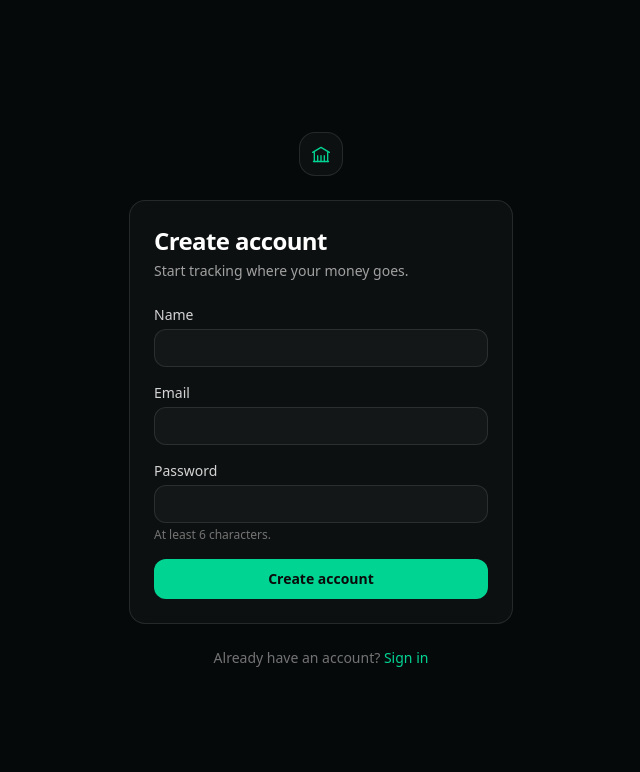
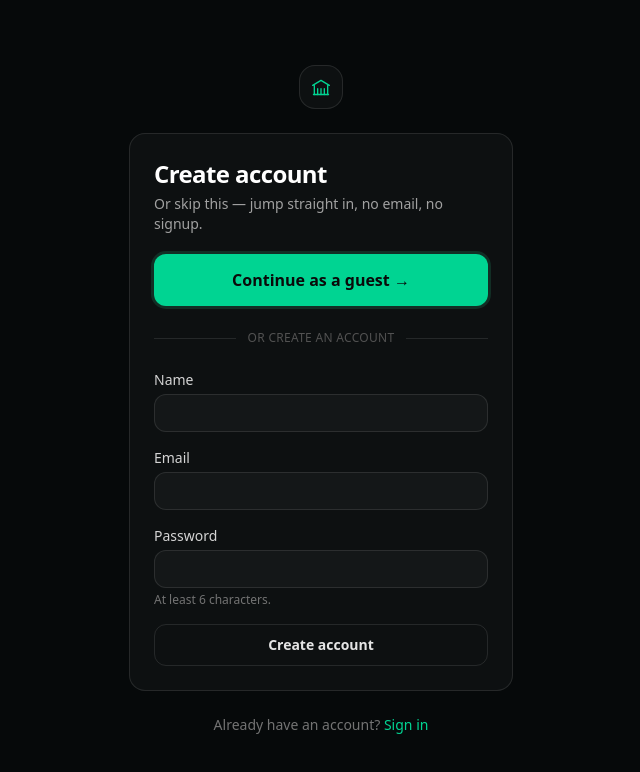
Before and after one commit to UsernameTaken411/Budget-Buddy, a React (Vite) app in the folder frontend/: page /signup in a window 1280 px wide. Shown: the top 772 px of the page, without its empty margins (319-959 px from the left). Built offline with nearby package versions, Linux system fonts and the light colour scheme; no server answers.

Commit message:
Add the same guest CTA to the Signup page

```diff
--- a/frontend/src/pages/Signup.jsx
+++ b/frontend/src/pages/Signup.jsx
@@ -2,6 +2,7 @@ import { useState } from "react";
 import { Link, Navigate, useNavigate } from "react-router-dom";
 import { useAuth } from "../services/auth.jsx";
 import { BankIcon } from "../components/icons.jsx";
+import { randomGuest } from "../services/guestAccount.js";
 
 export default function Signup() {
   const { signUp, session, loading } = useAuth();
@@ -13,8 +14,27 @@ export default function Signup() {
   const [error, setError] = useState(null);
   const [needsConfirm, setNeedsConfirm] = useState(false);
   const [submitting, setSubmitting] = useState(false);
+  const [demoLoading, setDemoLoading] = useState(false);
 
   if (!loading && session) return <Navigate to="/transactions" replace />;
+
+  async function handleGuest() {
+    setError(null);
+    setDemoLoading(true);
+    try {
+      const { email: guestEmail, password: guestPassword } = randomGuest();
+      const result = await signUp(guestEmail, guestPassword, "Guest");
+      if (!result.session) {
+        setError("Guest mode isn't available right now. Please sign up with an email instead.");
+        return;
+      }
+      navigate("/transactions", { replace: true });
+    } catch (err) {
+      setError(err.message || "Could not start as a guest.");
+    } finally {
+      setDemoLoading(false);
+    }
+  }
 
   async function handleSubmit(e) {
     e.preventDefault();
@@ -85,9 +105,24 @@ export default function Signup() {
           <h1 className="mb-1 text-2xl font-bold tracking-tight text-white">
             Create account
           </h1>
-          <p className="mb-6 text-sm text-neutral-400">
-            Start tracking where your money goes.
+          <p className="mb-5 text-sm text-neutral-400">
+            Or skip this — jump straight in, no email, no signup.
           </p>
+
+          <button
+            type="button"
+            onClick={handleGuest}
+            disabled={demoLoading}
+            className="w-full rounded-xl bg-emerald-400 px-4 py-3.5 text-base font-bold text-neutral-950 shadow-[0_0_0_3px_rgba(52,211,153,0.15)] transition hover:bg-emerald-300 disabled:opacity-50"
+          >
+            {demoLoading ? "Setting up your guest account…" : "Continue as a guest →"}
+          </button>
+
+          <div className="my-6 flex items-center gap-3 text-xs font-medium uppercase tracking-wide text-neutral-600">
+            <span className="h-px flex-1 bg-white/10" />
+            or create an account
+            <span className="h-px flex-1 bg-white/10" />
+          </div>
 
           <form onSubmit={handleSubmit} className="space-y-4">
             <div>
@@ -155,7 +190,7 @@ export default function Signup() {
             <button
               type="submit"
               disabled={submitting}
-              className="w-full rounded-xl bg-emerald-400 px-4 py-2.5 text-sm font-semibold text-neutral-950 transition hover:bg-emerald-300 disabled:opacity-50"
+              className="w-full rounded-xl border border-white/10 px-4 py-2.5 text-sm font-semibold text-neutral-200 transition hover:bg-white/5 disabled:opacity-50"
             >
               {submitting ? "Creating…" : "Create account"}
             </button>
```
